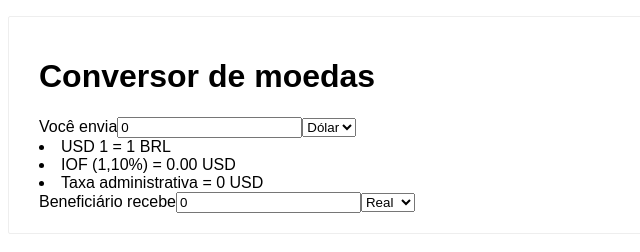
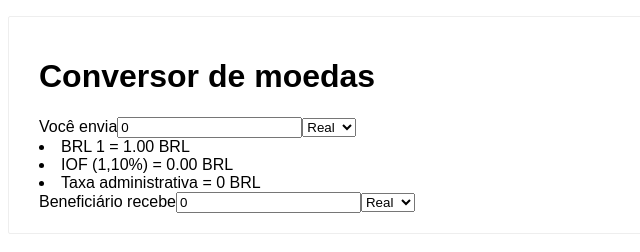
Before and after one commit to potew/Currency-FPay, a plain HTML site: page src/index.html in a window 1280 px wide. Shown: the full height of the page, 0-640 px from the left. Drawn offline with nearby package versions, Linux system fonts and the light colour scheme.

Commit message:
Pente fino

```diff
--- a/src/index.html
+++ b/src/index.html
@@ -26,7 +26,7 @@
           </select>
         </div>
         <div id="currency-rates">
-          <li>{{ src_currency }} 1 = {{ rate }} {{ dest_currency }}</li>
+          <li>{{ src_currency }} 1 = {{ rate.toFixed(2) }} {{ dest_currency }}</li>
           <li>IOF (1,10%) = {{ iof_value.toFixed(2) }} {{ src_currency }} </li>
           <li>Taxa administrativa = {{ fx_value }} {{ src_currency }}</li>
         </div>
--- a/src/scripts/index.js
+++ b/src/scripts/index.js
@@ -14,7 +14,7 @@ const EventHandler = {
       converted_value: 0.00,
       iof_value: 0,
       fx_value: 0,
-      src_currency: 'USD',
+      src_currency: 'BRL',
       dest_currency: 'BRL',
       rate: 1
     }
```
